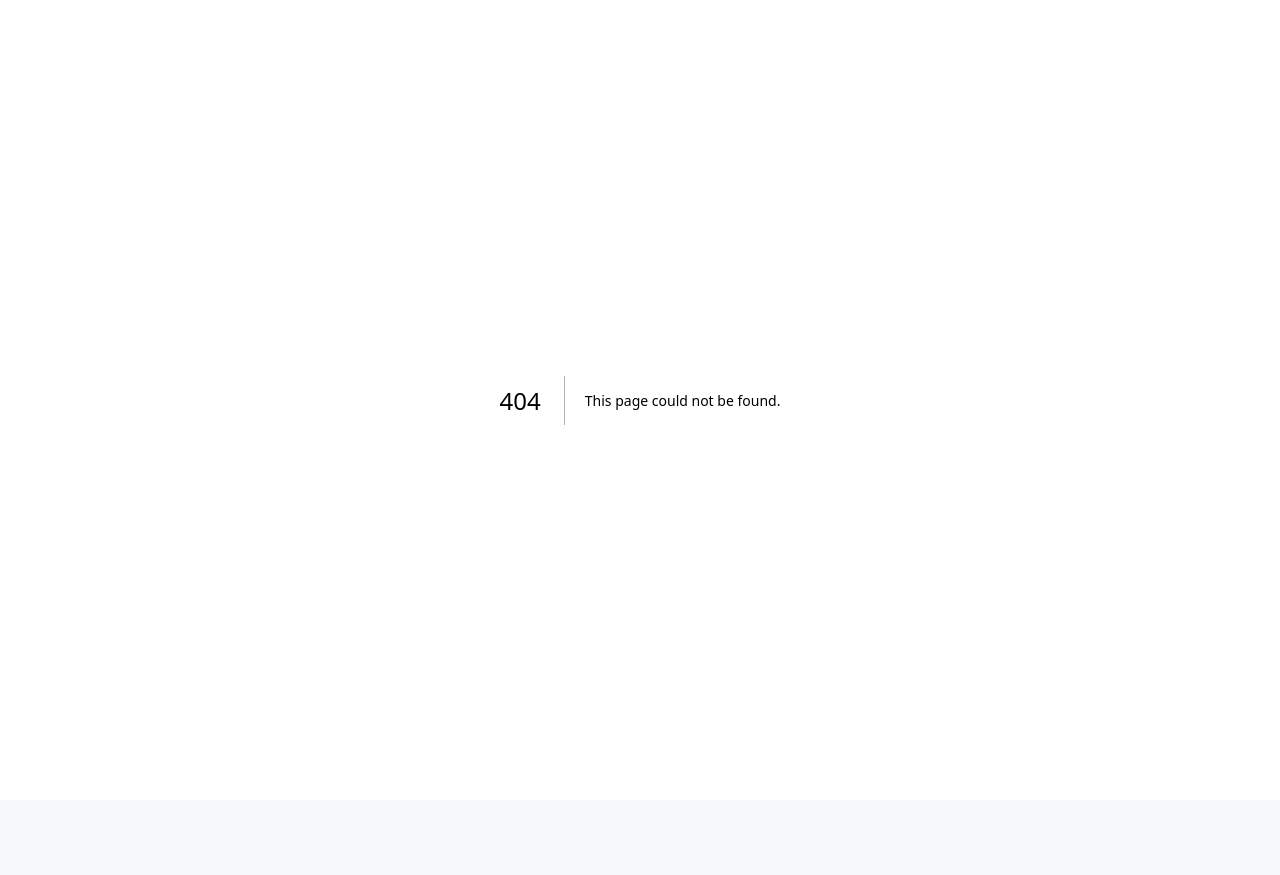
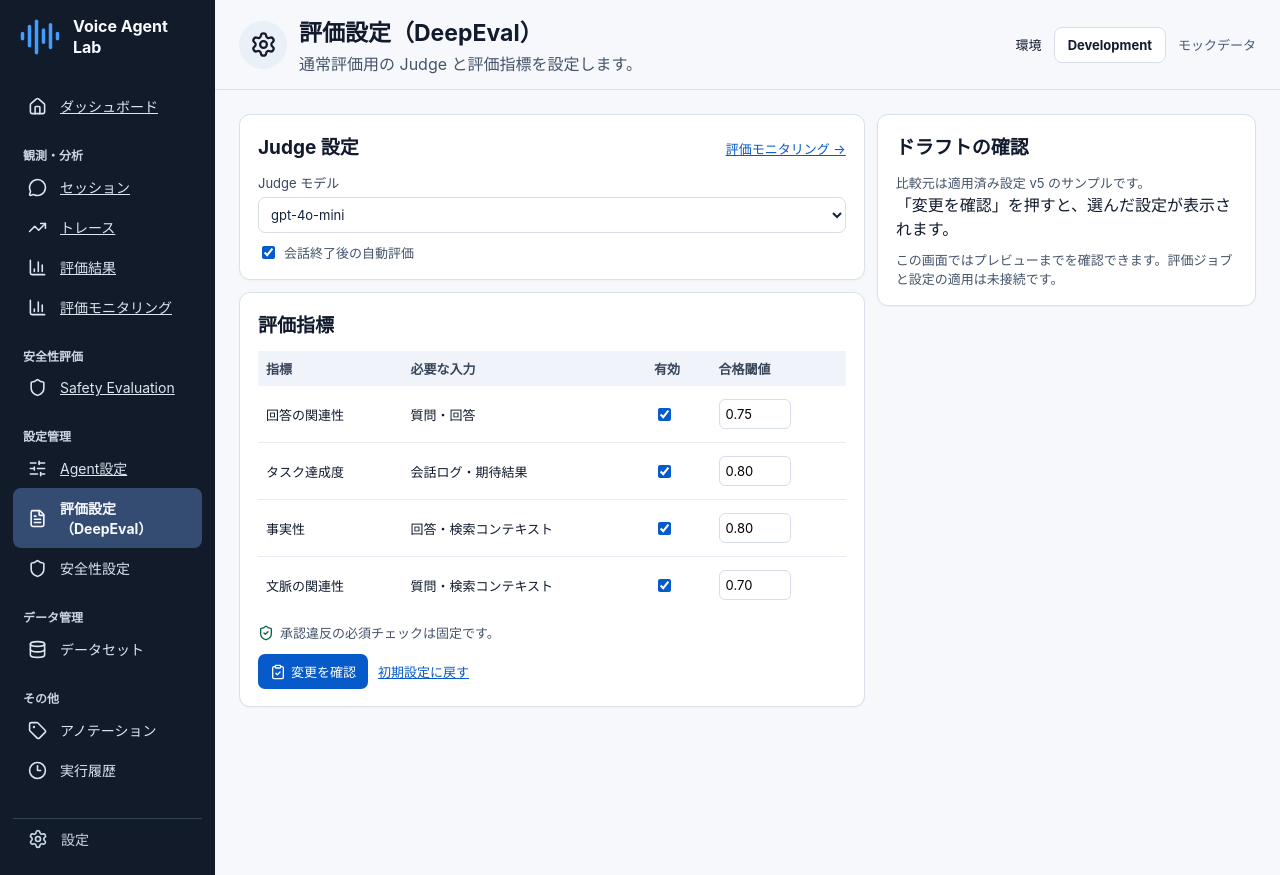
Before and after one commit to Itsuki911/Care-support-voice-agent, a Next.js app in the folder evaluation-web/: page /config/evaluator in a window 1280 px wide. Before the commit this address had no page. Before the commit the page ends 800 px from the top, so only its background shows below. Built offline with nearby package versions, Linux system fonts and the light colour scheme.

Commit message:
Add DeepEval evaluator settings mock

```diff
--- /dev/null
+++ b/evaluation-web/app/config/evaluator/evaluator.css
@@ -0,0 +1,12 @@
+.evaluator-grid { display: grid; grid-template-columns: minmax(0, 1.65fr) minmax(0, 1fr); gap: 12px; align-items: start; }
+.evaluator-stack { display: grid; gap: 12px; min-width: 0; }
+.evaluator-grid .panel { min-width: 0; }
+.evaluator-toggle, .evaluator-caption { display: flex; align-items: center; gap: 6px; margin-top: 10px; font-size: 13px; color: #45546a; }
+.evaluator-caption svg { flex: none; color: #076745; }
+.evaluator-grid input[type="checkbox"] { accent-color: #075ac9; }
+.evaluator-grid input[type="number"] { width: 72px; padding: 6px; border: 1px solid #d7deea; border-radius: 6px; font: inherit; }
+.evaluator-actions { margin-top: 12px; }
+.evaluator-summary { margin: 12px 0; font-size: 13px; }
+.evaluator-summary div { display: flex; justify-content: space-between; gap: 10px; padding: 8px 0; border-top: 1px solid #e9edf5; }
+.evaluator-summary dd { margin: 0; font-weight: 700; text-align: end; }
+@media (max-width: 900px) { .evaluator-grid { grid-template-columns: minmax(0, 1fr); } }
--- /dev/null
+++ b/evaluation-web/app/config/evaluator/page.tsx
@@ -0,0 +1,87 @@
+import Link from "next/link";
+import { ClipboardCheck, Settings, ShieldCheck } from "lucide-react";
+import Sidebar from "../../sidebar";
+import { session } from "../../sessions/demo-session";
+import "../../observation-list.css";
+import "./evaluator.css";
+
+export const metadata = { title: "評価設定（DeepEval） | Voice Agent Lab" };
+
+const judges = ["gpt-4o-mini", "gpt-4o"];
+const metrics = [
+  { id: "relevancy", label: "回答の関連性", input: "質問・回答", threshold: "0.75" },
+  { id: "completion", label: "タスク達成度", input: "会話ログ・期待結果", threshold: "0.80" },
+  { id: "faithfulness", label: "事実性", input: "回答・検索コンテキスト", threshold: "0.80" },
+  { id: "context", label: "文脈の関連性", input: "質問・検索コンテキスト", threshold: "0.70" },
+];
+
+type SearchParams = Promise<Record<string, string | string[] | undefined>>;
+
+export default async function EvaluatorPage({ searchParams }: { searchParams: SearchParams }) {
+  const params = await searchParams;
+  const review = params.review === "1";
+  const judge = judges.find((option) => option === params.judge) ?? judges[0];
+  const automatic = !review || params.automatic === "1";
+  const requested = typeof params.metric === "string" ? [params.metric] : params.metric ?? [];
+  const selections = metrics.map((metric) => {
+    const raw = params[metric.id];
+    const enabled = !review || requested.includes(metric.id);
+    const value = review && typeof raw === "string" ? raw : metric.threshold;
+    const valid = /^(?:0(?:\.\d{1,2})?|1(?:\.0{1,2})?)$/.test(value);
+    return { ...metric, value, enabled, valid };
+  });
+  const errors = selections.filter((metric) => metric.enabled && !metric.valid);
+  const changes = selections.filter((metric) => !metric.enabled || Number(metric.value) !== Number(metric.threshold));
+
+  return <div className="shell">
+    <Sidebar section="evaluator-config" />
+    <main className="observation-list">
+      <header>
+        <div className="heading"><span className="home"><Settings size={27} /></span><div>
+          <h1>評価設定（DeepEval）</h1><p>通常評価用の Judge と評価指標を設定します。</p>
+        </div></div>
+        <div className="environment">環境 <strong>Development</strong><span>モックデータ</span></div>
+      </header>
+      <div className="content">
+        <div className="evaluator-grid">
+          <form key={JSON.stringify([review, judge, automatic, selections])} action="/config/evaluator" className="evaluator-stack">
+            <input type="hidden" name="review" value="1" />
+            <section className="card panel">
+              <div className="panel-heading"><h2>Judge 設定</h2><Link href="/evaluators/monitoring">評価モニタリング →</Link></div>
+              <div className="observation-filters">
+                <label>Judge モデル<select name="judge" defaultValue={judge}>{judges.map((option) => <option key={option}>{option}</option>)}</select></label>
+              </div>
+              <label className="evaluator-toggle"><input type="checkbox" name="automatic" value="1" defaultChecked={automatic} /> 会話終了後の自動評価</label>
+            </section>
+            <section className="card panel">
+              <h2>評価指標</h2>
+              <div className="table-wrap"><table aria-label="評価指標の設定">
+                <thead><tr><th scope="col">指標</th><th scope="col">必要な入力</th><th scope="col">有効</th><th scope="col">合格閾値</th></tr></thead>
+                <tbody>{selections.map(({ id, label, input, value, enabled, valid }) => <tr key={id}>
+                  <td>{label}</td><td>{input}</td>
+                  <td><input aria-label={`${label}を有効にする`} type="checkbox" name="metric" value={id} defaultChecked={enabled} /></td>
+                  <td><input aria-label={`${label}の合格閾値`} aria-invalid={enabled && !valid} type="number" name={id} min="0" max="1" step="0.01" defaultValue={value} /></td>
+                </tr>)}</tbody>
+              </table></div>
+              <p className="evaluator-caption"><ShieldCheck size={16} /> 承認違反の必須チェックは固定です。</p>
+              <div className="observation-filter-actions evaluator-actions"><button type="submit"><ClipboardCheck size={16} /> 変更を確認</button><Link href="/config/evaluator">初期設定に戻す</Link></div>
+            </section>
+          </form>
+          <section className="card panel">
+            <h2>ドラフトの確認</h2>
+            <p className="evaluator-caption">比較元は適用済み設定 {session.evaluatorConfig} のサンプルです。</p>
+            {errors.length > 0 ? <p role="alert">合格閾値は 0〜1 の範囲で小数第2位まで入力してください。</p> : review ? <>
+              <dl className="evaluator-summary">
+                <div><dt>Judge モデル</dt><dd>{judge === judges[0] ? judge : `${judges[0]} → ${judge}`}</dd></div>
+                <div><dt>自動評価</dt><dd>{automatic ? "有効" : "有効 → 無効"}</dd></div>
+                {changes.map(({ id, label, threshold, value, enabled }) => <div key={id}><dt>{label}</dt><dd>{enabled ? `${threshold} → ${value}` : "有効 → 無効"}</dd></div>)}
+              </dl>
+              {changes.length === 0 && judge === judges[0] && automatic && <p>差分はありません。</p>}
+            </> : <p>「変更を確認」を押すと、選んだ設定が表示されます。</p>}
+            <p className="evaluator-caption">この画面ではプレビューまでを確認できます。評価ジョブと設定の適用は未接続です。</p>
+          </section>
+        </div>
+      </div>
+    </main>
+  </div>;
+}
--- a/evaluation-web/app/sidebar.tsx
+++ b/evaluation-web/app/sidebar.tsx
@@ -16,9 +16,10 @@ const destinations: Record<string, { section: string; href: string } | undefined
   "評価結果": { section: "evaluations", href: "/evaluations" },
   "Safety Evaluation": { section: "safety", href: "/safety" },
   "Agent設定": { section: "agent-config", href: "/config/agent" },
+  "評価設定（DeepEval）": { section: "evaluator-config", href: "/config/evaluator" },
 };
 
-export default function Sidebar({ section }: { section: "dashboard" | "sessions" | "traces" | "evaluations" | "evaluator-monitoring" | "safety" | "agent-config" }) {
+export default function Sidebar({ section }: { section: "dashboard" | "sessions" | "traces" | "evaluations" | "evaluator-monitoring" | "safety" | "agent-config" | "evaluator-config" }) {
   return (
       <aside>
         <div className="brand"><AudioLines size={42} /> <span>{section !== "dashboard" ? "Voice Agent Lab" : <>Voice Agent<br />Evaluation Platform</>}</span></div>
```
Also changed, not shown: 2 other files (tests, documents, lock files or other folders).
